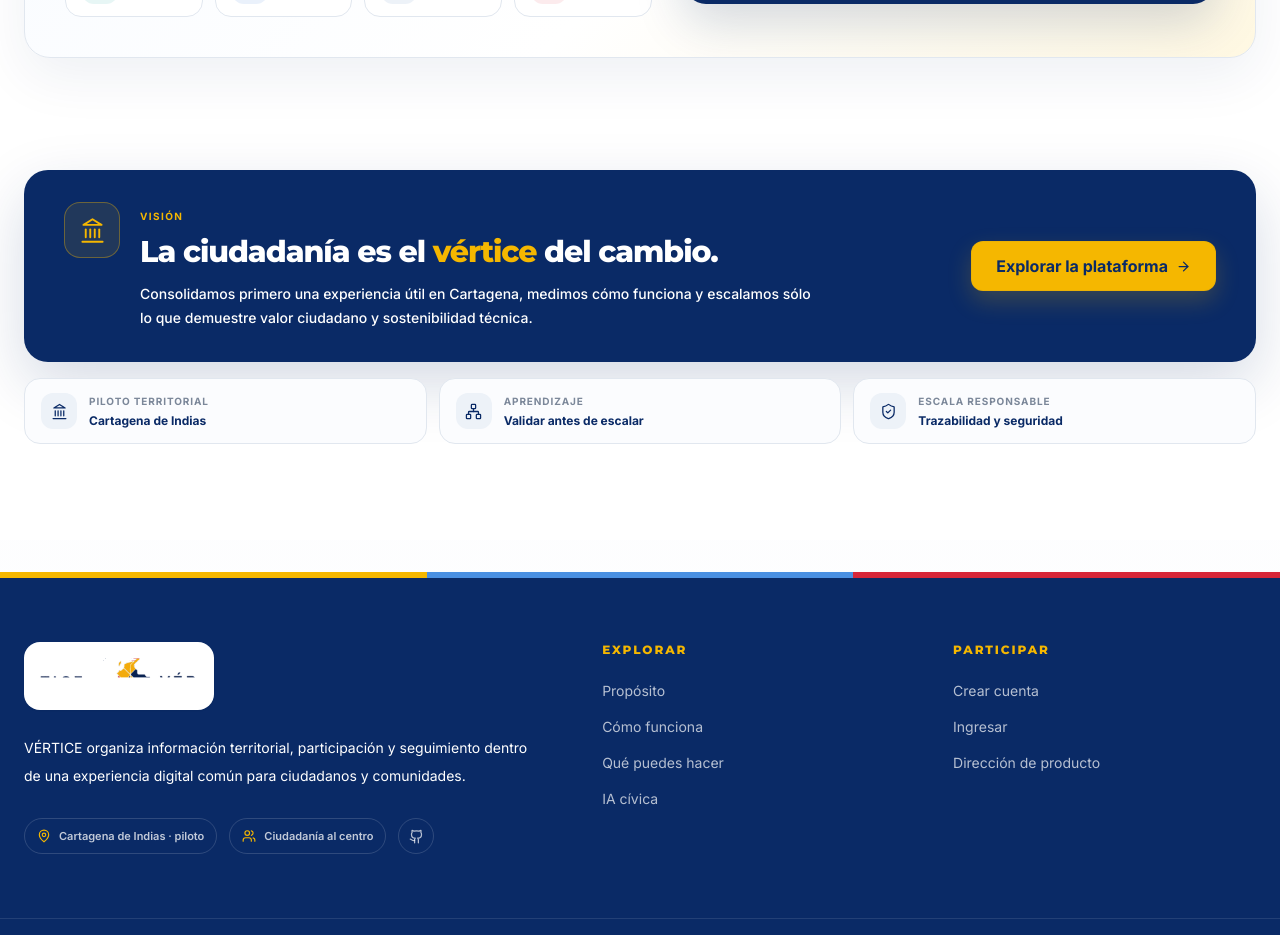
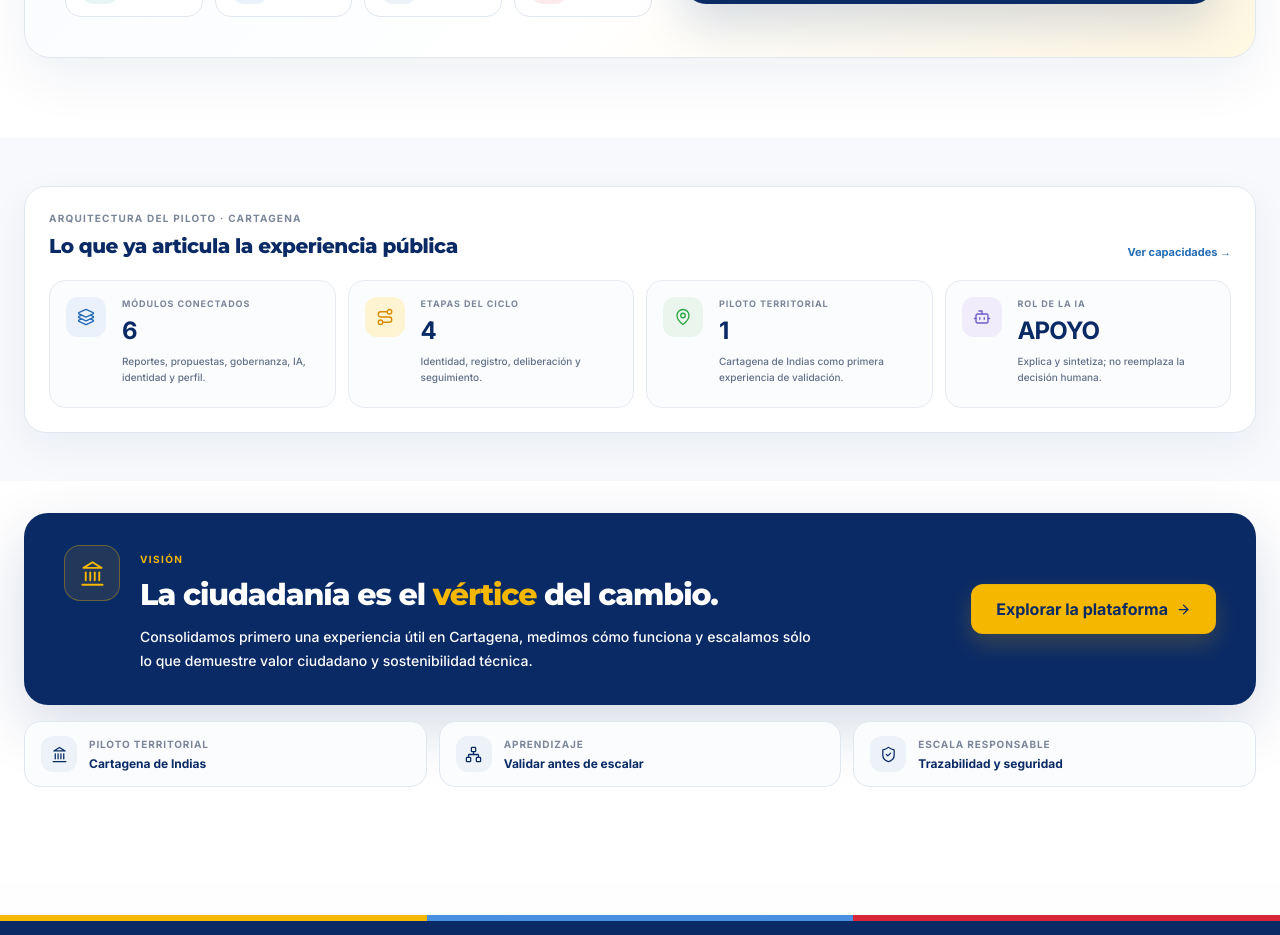
Before and after one commit to VladPhil92/Vertice-OS, a Next.js app in the folder apps/web/: page / in a window 1280 px wide. Shown: the part 3080-4015 px from the top of the page. Built offline with nearby package versions, Linux system fonts and the light colour scheme; a web font is replaced by a local one.

Commit message:
feat(web): compose approved public homepage

```diff
--- a/apps/web/app/page.tsx
+++ b/apps/web/app/page.tsx
@@ -3,6 +3,7 @@ import { PublicValueSection } from '@/components/sections/PublicValueSection'
 import { HowItWorksSection } from '@/components/sections/HowItWorksSection'
 import { ModulesSection } from '@/components/sections/ModulesSection'
 import { AISection } from '@/components/sections/AISection'
+import { ProductIndicatorsSection } from '@/components/sections/ProductIndicatorsSection'
 import { RoadmapSection } from '@/components/sections/RoadmapSection'
 import { Navbar } from '@/components/layout/Navbar'
 import { Footer } from '@/components/layout/Footer'
@@ -11,12 +12,13 @@ export default function HomePage() {
   return (
     <>
       <Navbar />
-      <main className="relative z-10">
+      <main className="relative z-10 bg-white">
         <HeroSection />
         <PublicValueSection />
         <HowItWorksSection />
         <ModulesSection />
         <AISection />
+        <ProductIndicatorsSection />
         <RoadmapSection />
       </main>
       <Footer />
```
